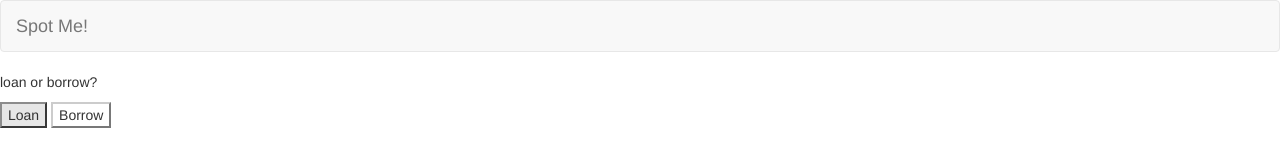
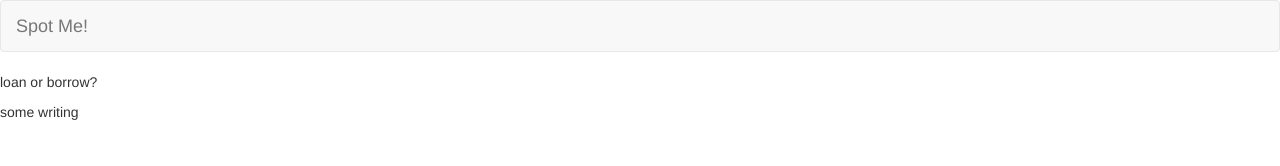
Before and after one commit to aschwizzy710/spotme, a website: page public/html/index.html in a window 1280 px wide. Both pictures are taken after a click on the button "Loan". Drawn offline with nearby package versions, Linux system fonts and the light colour scheme; files that its build step writes are made by us from their sources; files whose address does not match are found by name.

Commit message:
added show and hide

```diff
--- a/public/html/index.html
+++ b/public/html/index.html
@@ -23,10 +23,20 @@
       <p>loan or borrow?</p>
     </div>
 
-    <div>
-        <button type='submit' class='btn-default'>Loan</button>
-        <button type='submit' class='btn-default'>Borrow</button>
+    <div ng-show='!buttons'>
+        <button type='submit' class='btn-default' ng-click='loan=true ; buttons=true'>Loan</button>
+        <button type='submit' class='btn-default' ng-click='borrow=true ; buttons=true'>Borrow</button>
     </div>
+
+    <div ng-hide='!loan'>
+      <p>some writing</p>
+    </div>
+
+    <div ng-hide='!borrow'>
+      <p>some other writing</p>
+    </div>
+
+
 
   </div>
   <script src="https://ajax.googleapis.com/ajax/libs/jquery/3.1.0/jquery.min.js"></script>
```
